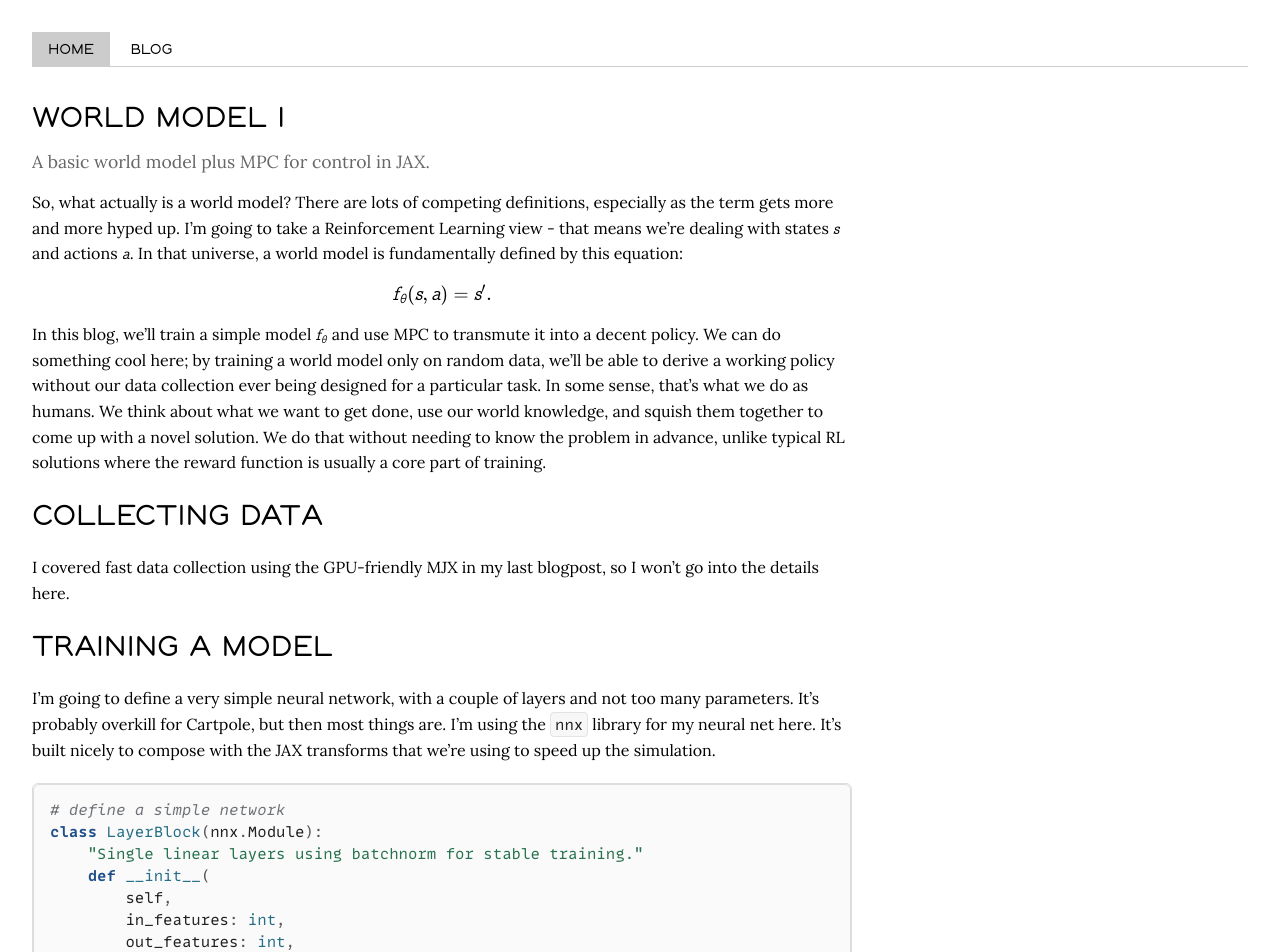
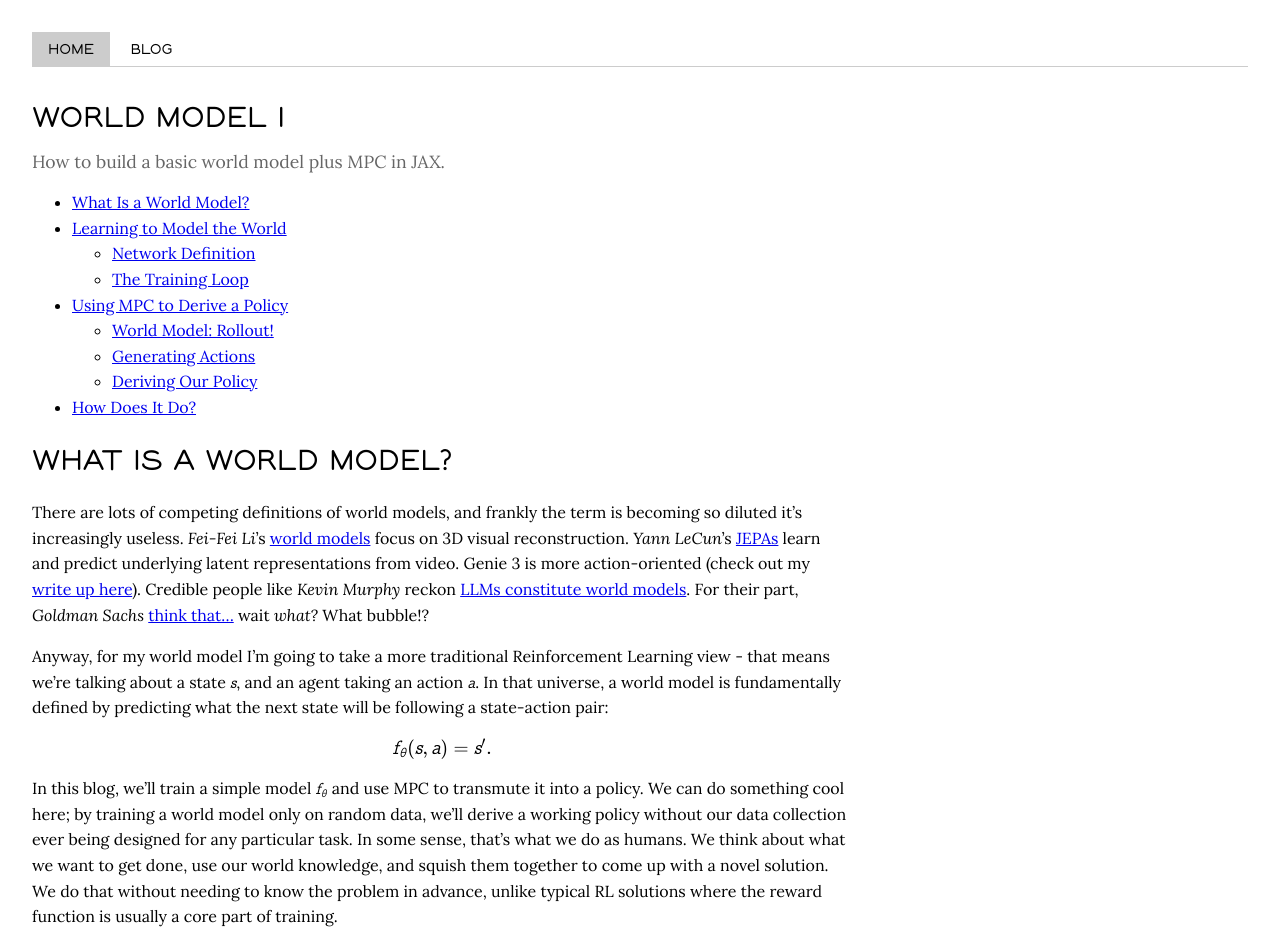
Before and after one commit to foty-hub/foty-hub.github.io, a Jekyll site: the page built from _posts/2026-05-31-simple-world-model.md, in a window 1280 px wide and 1400 px high. Shown: the top 952 px of the window. Built offline with Jekyll 4.4.1, drawn with Linux system fonts in a browser that asks for light colours; some web fonts are replaced; some of the changed text lies outside the part shown.

Commit message:
World model post pretty decent

````diff
--- a/_posts/2026-05-31-simple-world-model.md
+++ b/_posts/2026-05-31-simple-world-model.md
@@ -1,29 +1,56 @@
 ---
 layout: post
 title: "World Model I"
-subtitle: "A basic world model plus MPC for control in JAX."
+subtitle: "How to build a basic world model plus MPC in JAX."
 math: true
-draft: true
+draft: false
 ---
 
-So, what actually is a world model? There are lots of competing definitions, especially as the term gets more and more hyped up. I'm going to take a Reinforcement Learning view - that means we're dealing with states $s$ and actions $a$. In that universe, a world model is fundamentally defined by this equation:
+<!--toc:start-->
+- [What Is a World Model?](#what-is-a-world-model)
+- [Learning to Model the World](#learning-to-model-the-world)
+  - [Network Definition](#network-definition)
+  - [The Training Loop](#the-training-loop)
+- [Using MPC to Derive a Policy](#using-mpc-to-derive-a-policy)
+  - [World Model: Rollout!](#world-model-rollout)
+  - [Generating Actions](#generating-actions)
+  - [Deriving Our Policy](#deriving-our-policy)
+- [How Does It Do?](#how-does-it-do)
+<!--toc:end-->
+
+
+
+# What Is a World Model?
+
+There are lots of competing definitions of world models, and frankly the term is becoming so diluted it's increasingly useless. _Fei-Fei Li_'s [world models](https://www.worldlabs.ai/blog/marble-world-model) focus on 3D visual reconstruction. _Yann LeCun_'s [JEPAs](https://arxiv.org/pdf/2506.09985) learn and predict underlying latent representations from video. Genie 3 is more action-oriented (check out my [write up here]({% post_url 2025-08-15-genie3 %})). Credible people like _Kevin Murphy_ reckon [LLMs constitute world models](https://xcancel.com/sirbayes/status/1974153818243018800). For their part, _Goldman Sachs_ [think that…](https://www.goldmansachs.com/insights/articles/when-ai-learns-how-the-world-works) wait _what?_ What bubble!?
+
+Anyway, for my world model I'm going to take a more traditional Reinforcement Learning view - that means we're talking about a state $s$, and an agent taking an action $a$. In that universe, a world model is fundamentally defined by predicting what the next state will be following a state-action pair:
 
 $$
 f_\theta(s, a) = s'.
 $$
 
-In this blog, we'll train a simple model $f_\theta$ and use MPC to transmute it into a decent policy. We can do something cool here; by training a world model only on random data, we'll be able to derive a working policy without our data collection ever being designed for a particular task. In some sense, that's what we do as humans. We think about what we want to get done, use our world knowledge, and squish them together to come up with a novel solution. We do that without needing to know the problem in advance, unlike typical RL solutions where the reward function is usually a core part of training.
+In this blog, we'll train a simple model $f_\theta$ and use MPC to transmute it into a policy. We can do something cool here; by training a world model only on random data, we'll derive a working policy without our data collection ever being designed for any particular task. In some sense, that's what we do as humans. We think about what we want to get done, use our world knowledge, and squish them together to come up with a novel solution. We do that without needing to know the problem in advance, unlike typical RL solutions where the reward function is usually a core part of training.
 
-# Collecting Data
-I covered fast data collection using the GPU-friendly MJX in my last blogpost, so I won't go into the details here.
+# Learning to Model the World
 
-# Training a Model
-I'm going to define a very simple neural network, with a couple of layers and not too many parameters. It's probably overkill for Cartpole, but then most things are. I'm using the `nnx` library for my neural net here. It's built nicely to compose with the JAX transforms that we're using to speed up the simulation.
+## Network Definition
+I covered fast data collection using MJX in [my last post]({% post_url 2026-05-22-mjx %}), so I won't dwell on the details here. Our data collection will be random, looking something like this.
+
+<figure class="video">
+  <video width="640" height="480" controls loop>
+    <source src="/assets/videos/cartpole_random_policy.mp4" type="video/mp4">
+    Your browser does not support the video tag.
+  </video>
+  <figcaption>Our data collection looks like this: task-agnostic random action selection.</figcaption>
+</figure>
+
+Now we have data, we can train a basic neural network with gradient descent. I'm using Google's `flax.nnx` library for my neural net because it composes well with the JAX transforms we're using elsewhere.
 
 ```python
 # define a simple network
 class LayerBlock(nnx.Module):
-    "Single linear layers using batchnorm for stable training."
+    "A single linear layer using batchnorm for stable training."
     def __init__(
         self,
         in_features: int,
@@ -79,7 +106,9 @@
 ```
 
 
-# Training the Model
+## The Training Loop
+
+This is a fairly bog standard `nnx` training loop, which I've just included for those who are curious. The big difference vs PyTorch is the use of `nnx.value_and_grad` --- we tell JAX to give us the gradient over a specific function, rather than computing a loss and calling `loss.backward()`. For more on the differences and similarities, check out [this post](https://cloud.google.com/blog/products/ai-machine-learning/guide-to-jax-for-pytorch-developers).
 
 ```python
 model = OneStepWorldModel(nnx.Rngs(0))
@@ -115,24 +144,24 @@
     loss = train_step(model, optimizer, key)
 ```
 
-And we get a nice looking loss curve!
+And we get a nice looking loss curve. It looks like our network has learned to model _something_, but loss is pretty meaningless --- we care about results! To assess the usefulness of our world model, let's use it to control a cart.
 
 <figure class="illustration">
   <img src="/assets/images/one-step-trainloss.png" width="640" height="480" alt="Train Loss Curve">
-  <figcaption>Loss go down :)</figcaption>
+  <figcaption>Loss goes down :)</figcaption>
 </figure>
 
 # Using MPC to Derive a Policy
 
-We've learned a model, but now we want to actually use it to _do_ something. For that, we'll turn to model-predictive control, or MPC. I've written a more in-depth blogpost on MPC, but this case we'll follow a pretty simple procedure:
+To get a policy out of our model, we'll turn to model-predictive control, or MPC. I've written a [more in-depth blogpost on MPC]({% post_url 2026-05-12-mpc %}), but as a refresher, this is the procedure:
 
-1. Generate possible action sequences.
-2. Use our world model to figure out what states would arise if we took those actions.
-3. Use a reward function to score each trajectory.
+1. Generate possible sequences of actions.
+2. Use our world model to figure out which states would arise if we took those actions.
+3. Score each trajectory with a reward function.
 4. Choose the action which leads to the best trajectory.
-5. Repeat for each timestep.
+5. Repeat.
 
-## World Model: Rollout…
+## World Model: Rollout!
 Our model estimates the next state given a state-action pair
 
 $$
@@ -155,11 +184,11 @@
     initial_obs: Shaped[Array, "... StateDim"],
     actions: Shaped[Array, "... Time ActionDim"],
 ) -> Shaped[Array, "... Time StateDim"]:
-    # This assert will freak out if one our input arrays is the wrong shape
+    # This assert will freak out if one of our input arrays is the wrong shape
     chex.assert_equal_shape_prefix([initial_obs, actions], actions.ndim - 2)
 
     # Use of nnx.merge means we can use the functional API and rely on
-    # normal jax jit, which are slightly faster.
+    # normal JAX jit, which is slightly faster.
     model = nnx.merge(model_graphdef, model_state)
 
     # Usually faster to unroll along time on the first dimension, and
@@ -184,7 +213,7 @@
 
 ## Generating Actions
 
-Note that, to give our model something to unroll over, we also need to give it some actions. Cartpole is simple, so we don't need to get too fancy. For this, I'll generate random action sequences, and we'll then use the world model to evaluate them. This technique is called _random shooting_, and it's the simplest possible version of action sampling. Smarter alternatives like _CEM_ or _MPPI_ do more optimisation on their action sequences, but that's overkill for this.
+Note that, to give our model something to unroll over, we also need to give it some actions. Cartpole is simple, so we don't need to get too fancy. We'll generate random action sequences and use the world model to evaluate them. This technique is called _random shooting_, and it's the simplest version of action sampling. Smarter alternatives like _CEM_ or _MPPI_ do more active optimisation on their action sequences which is relevant for higher dimensional spaces, but they're overkill for our needs.
 
 ```python
 def gaussian_action_samples(
@@ -198,17 +227,15 @@
     shape = (batch_size, n_samples, horizon, 1)  # 1 for action dim
     samples = mean + std * jax.random.normal(key, shape=shape)
     # cumulative sum over the horizon to accumulate a random walk
-    samples = jnp.cumsum(samples, axis=-1)
+    samples = jnp.cumsum(samples, axis=-2)
     return jnp.clip(samples, -1, 1) # Cartpole actions are bounded between [-1, 1]
 ```
 
-We'll also want to define a simple reward function so our policy knows what's good and what's bad. For Cartpole, a simple reward function just rewards you for keeping the pole vertical. We'll call the angle of the pole away from vertical $\phi$, giving us a simple reward function
+We'll also want to define a reward function so our policy knows what's good and what's bad. For Cartpole, we're usually trying to keep the pole vertical. We'll call the angle of the pole $s_\phi$, giving us a simple reward function
 
 $$
 r(s) = \frac{1 + \cos(s_\phi)}{2}, \quad r \in [0, 1].
 $$
-
-In code…
 
 ```python
 def upright_reward_fn(
@@ -221,29 +248,30 @@
 
 ## Deriving Our Policy
 
-Now we have all the pieces for our policy. We just need to generate a random set of actions $a=(a_1, \dots, a_H)$, score the resultant states $(s_1, \dots, s_H)$, and then pick the best action:
+Now we have all the pieces for our policy. We just need to generate a random set of actions $a=(a_1, \dots, a_H)$, score the resultant states $(s_2, \dots, s_{H+1})$, and then pick the best action:
 
 $$
-(a_1, \dots, a_H)^* = \operatorname*{argmax}_{(a_1, \dots, a_H)} \sum_{\tau=t}^{t+H} r( f_\theta(\tilde{s})\tau, a_\tau ) )
+(a_1, \dots, a_H)^* = \operatorname*{argmax}_{(a_1, \dots, a_H)} \sum_{t=1}^{H} r(f_\theta(\tilde{s}_t, a_t)),
+\quad \tilde{s}_1 = s_1
 $$
 
-And then we simply select next action $a_1^*$. If code is your bag, that looks like this.
+And then we simply select next action $a_1^*$. In code:
 
 ```python
-@jax.jit
+@jax.jit(static_argnames="reward_fn")
 def simulate_policy(key, model, reward_fn: Callable = upright_reward_fn):
     horizon = 5
     n_samples = 1024
     n_steps = 1000
 
-    # merge the nnx model
+    # reconstruct nnx model
     graphdef, model_state = nnx.split(model)
-    model.eval() # don't need to track batchnorm stats anymore
+    model.eval()
 
     # Get initial state
     state = env.reset(key)
 
-    def policy_step(state, xs=None):
+    def policy_step(state, key):
         initial_obs = state.obs
         initial_obs = repeat(initial_obs, "... S -> ... N S", N=n_samples)
 
@@ -262,6 +290,43 @@
         state = env.step(state, next_action)
         return state, {"state": state, "action": next_action}
 
-    _, states = jax.lax.scan(policy_step, state, length=n_steps)
+    keys = jax.random.split(key, n_steps)
+    _, states = jax.lax.scan(policy_step, state, xs=keys)
     return states
 ```
+
+# How Does It Do?
+
+OK so, we've put in all this effort --- does it actually work?? Let's review an instant replay:
+
+<figure class="video">
+  <video width="640" height="480" controls loop>
+    <source src="/assets/videos/wm_onestep_upright.mp4" type="video/mp4">
+    Your browser does not support the video tag.
+  </video>
+  <figcaption>Our world model-derived policy in action on Cartpole.</figcaption>
+</figure>
+
+I'd say that's pretty good. We've asked our policy to keep the pole upright, and it does as requested, although it's a bit wobbly off the rip. There are a number of simple improvements we could consider:
+
+- Our data was driven by a random policy, so most of it is dissimilar to the states the policy encounters: a controlled, upright position. We can run more episodes with the model-derived policy and train a model with a blend of old and new data. That newer model will be more familiar with the kinds of state the policy ends up in, so it can make better predictions.
+- We're training our model on a simple one-step prediction error, but we actually want to unroll it over a whole horizon. Instead of training on single $(s, a, s')$ transitions, we could train our model on longer prediction horizons --- that's what we ultimately care about.
+- Our action sampling strategy is pretty bad. Cartpole only has a 1-dimensional action space, so we can get good coverage of the space with a brute-force approach like random shooting. But on real problems our action space is far larger. There's a subtler issue too: with random shooting, our first action doesn't really have anything to do with the rest of its sequence. Maybe the best trajectory happens to pick a rubbish first action, then loads of great ones afterwards --- but then we only take the first action and discard the rest. Whoops. That's where smarter approaches which actively optimise an action trajectory become a lot more attractive.
+
+Those are all sensible tweaks, but I think there's a more interesting challenge. Let's test our model with a harder task: can it transfer to a reward function which demands that the pole stays down?
+
+<figure class="video">
+  <video width="640" height="480" controls loop>
+    <source src="/assets/videos/wm_onestep_downwards.mp4" type="video/mp4">
+    Your browser does not support the video tag.
+  </video>
+  <figcaption>With a harder, longer-horizon challenge, like keeping the pole straight down, our policy falls apart.</figcaption>
+</figure>
+
+Err. No. It can't transfer at all.
+
+What's going wrong? Well, our policy is completely _myopic_. Our sim is operating at 100Hz, and we're predicting over a 5 step horizon, so we're only planning 0.05s ahead. That short horizon is OK for keeping upright: we start close to the optimal position, and the agent just needs to oppose movement in the bad direction. But for the downwards task, it's too short-sighted. If our agent had a brain, it would be all fast-twitch nerves and no grey matter.
+
+To address this failing, I think we need to get _hierarchical_. That means we move beyond one single model, to layered models which operate on different levels of temporal abstraction. That could be a small one which can operate at 100Hz to do the low-level stuff, as well as a big, slow one that thinks ahead. The big one tells the small one what to do, and together they should be able to transfer. That's my theory at least, and it's what I'm going to work on for the next post in this series. I'd also like to try MPC on some harder environments --- Cartpole is fine for a proof of concept but I think we can do better.
+
+Thanks for reading. I hope you found this useful, interesting, or at least somewhat risible.
````
Also changed, not shown: other parts of _posts/2026-05-31-simple-world-model.md (+3 -3 lines), 3 other files.
